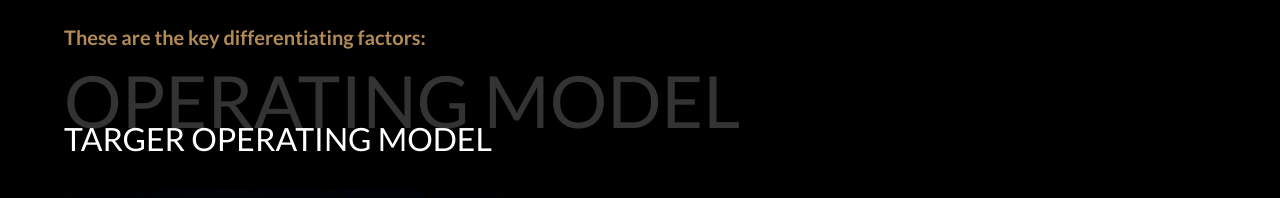
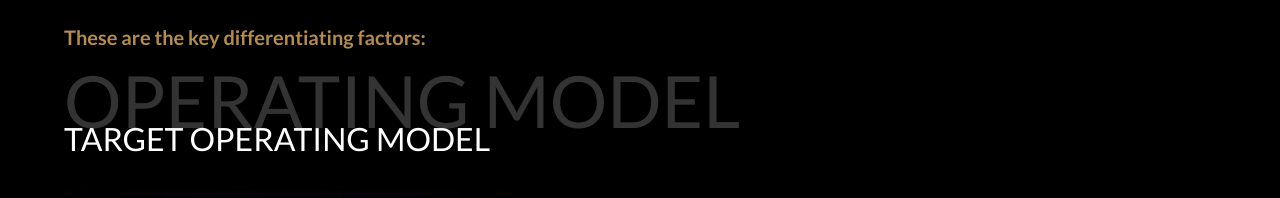
Before and after one commit to CHAINTEK/agau-website, a plain HTML site: page index.html in a window 1280 px wide. Shown: the part 5720-5918 px from the top of the page. Drawn offline with nearby package versions, Linux system fonts and the light colour scheme; files whose address does not match are found by name.

Commit message:
Fix typo

```diff
--- a/index.html
+++ b/index.html
@@ -787,7 +787,7 @@
   <div class="space black-background" id="operating-model">
     <h6>These are the key differentiating factors:</h6>
     <h1 class="background-text">OPERATING MODEL</h1>
-    <h2>TARGER OPERATING MODEL</h2>
+    <h2>TARGET OPERATING MODEL</h2>
     <img src="./assets/841ac2_ca05df52e8cf49b89ae7a6b5d03b37da_mv2.gif" alt="" class="mb-5 operating-model-img">
     <p>1.
       <span class="gray-text">
```
